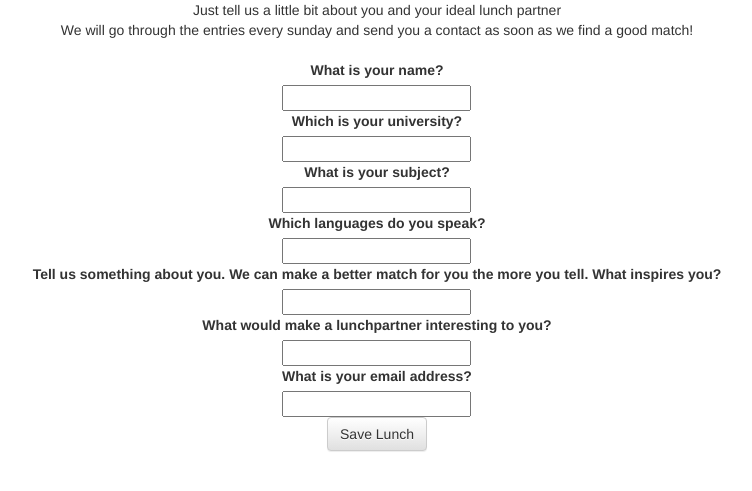
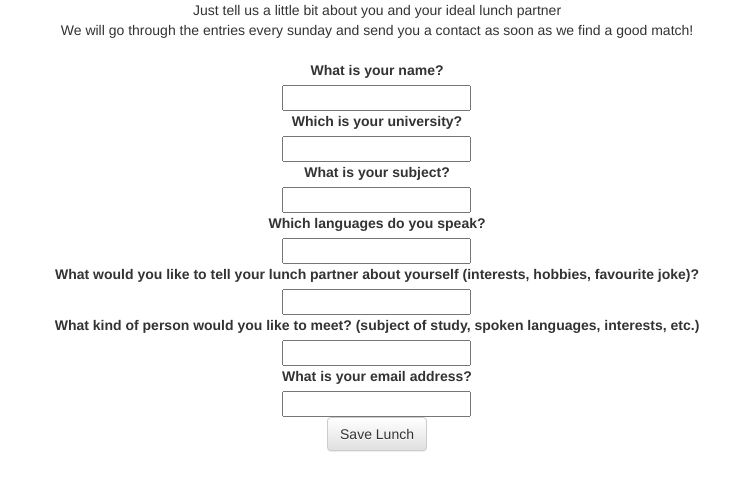
Before and after one commit to yannis216/lunchtogether, a Django app: page / in a window 1280 px wide. Shown: the part 20-511 px from the top of the page, without its empty margins (263-1015 px from the left). Run offline with Django 3.2, Linux system fonts and the light colour scheme; some libraries are stand-ins or nearby versions.

Commit message:
Html change

```diff
--- a/lunch/templates/lunch/lunch_form.html
+++ b/lunch/templates/lunch/lunch_form.html
@@ -34,12 +34,12 @@
               </div>
               <div class="fieldWrapper">
                 {{ form.aboutyou.errors }}
-                <label for="{{ form.aboutyou.id_for_label }}">Tell us something about you. We can make a better match for you the more you tell. What inspires you?</label></br>
+                <label for="{{ form.aboutyou.id_for_label }}">What would you like to tell your lunch partner about yourself (interests, hobbies, favourite joke)?</label></br>
                   {{ form.aboutyou }}
               </div>
               <div class="fieldWrapper">
                 {{ form.lunchpreference.errors }}
-                <label for="{{ form.lunchpreference.id_for_label }}">What would make a lunchpartner interesting to you?</label></br>
+                <label for="{{ form.lunchpreference.id_for_label }}">What kind of person would you like to meet? (subject of study, spoken languages, interests, etc.)</label></br>
                   {{ form.lunchpreference }}
               </div>
               <div class="fieldWrapper">
```
